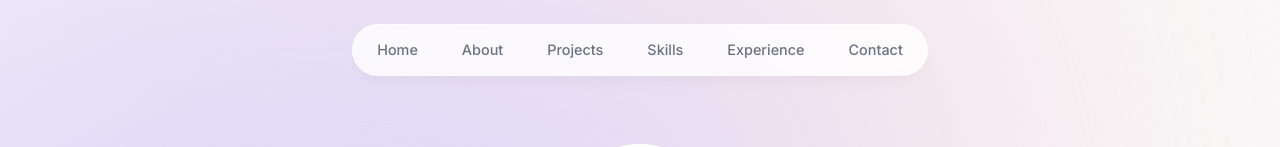
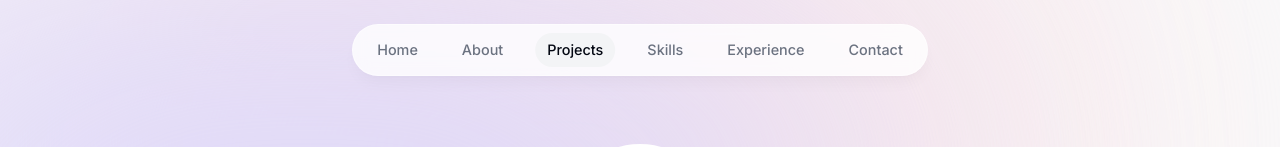
Before and after one commit to FEDEIZ/portfolio, a Next.js app: page / in a window 1280 px wide. Shown: the top 147 px of the page. Built offline with nearby package versions, Linux system fonts and the light colour scheme.

Commit message:
Context provider and react-interact-observer features

```diff
--- a/app/layout.tsx
+++ b/app/layout.tsx
@@ -1,6 +1,7 @@
 import Header from '@/components/Header'
 import './globals.css'
 import { Inter } from 'next/font/google'
+import ActiveSectionContextProvider from '@/context/ActiveSectionContextProvider'
 
 const inter = Inter({ subsets: ['latin'] })
 
@@ -15,13 +16,15 @@
   children: React.ReactNode
 }) {
   return (
-    <html lang="en">
+    <html lang="en" className='!scroll-smooth'>
       <body className={`${inter.className} bg-gray-50 text-gray-950 relative pt-28 sm:pt-36`}>
       <div className="bg-[#fbe2e3] absolute top-[-6rem] -z-10 right-[11rem] h-[31.25rem] w-[31.25rem] rounded-full blur-[10rem] sm:w-[68.75rem]"
       ></div>
       <div className="bg-[#dbd7fb] absolute top-[-1rem] -z-10 left-[-35rem] h-[31.25rem] w-[50rem] rounded-full blur-[10rem] sm:w-[68.75rem] md:left-[-33rem] lg:left-[-28rem] xl:left-[-15rem] 2xl:left-[-5rem]"></div>
-        <Header />
-        {children}
+        <ActiveSectionContextProvider>
+          <Header />
+          {children}
+        </ActiveSectionContextProvider>
         </body>
     </html>
   )
--- a/components/About.tsx
+++ b/components/About.tsx
@@ -2,14 +2,22 @@
 import React from 'react'
 import SectionHeader from './SectionHeader'
 import { motion } from 'framer-motion'
+import { useInView } from 'react-intersection-observer'
+import { useActiveSectionContext } from '@/context/ActiveSectionContextProvider'
+import { useSectionInView } from '@/lib/hooks'
 
 export default function About() {
+
+  const { ref } = useSectionInView("About");
+
   return (
     <motion.section className='mb-28 max-w-[45rem]
      text-center leading-8 sm:mb-40'
      initial={{opacity:0, y:100}}
      animate={{opacity:1, y:0}}
      transition={{delay: 0.5}}
+     id='about'
+     ref={ref}
      >
 
     <SectionHeader>About me</SectionHeader>
--- a/components/Header.tsx
+++ b/components/Header.tsx
@@ -1,10 +1,15 @@
 'use client'
-import React from 'react'
+import React, { useContext, useState } from 'react'
 import {motion} from 'framer-motion'
 import { links } from '@/lib/data'
 import Link from 'next/link'
+import clsx from 'clsx'
+import { ActiveSectionContext, useActiveSectionContext } from '@/context/ActiveSectionContextProvider'
 
 export default function Header() {
+
+  const {activeSection, setActiveSection} = useActiveSectionContext()
+
   return (
   <header className='z-[999] relative'>
     <motion.div
@@ -15,15 +20,36 @@
     <nav className='fixed flex top-[0.15rem] left-1/2 h-12 -translate-x-1/2 py-2 sm:top-[1.7rem] sm:h-[initial] sm:py-0'>
           <ul className='flex w-[22rem] flex-wrap items-center justify-center gap-y-1 text-[0.9rem] font-medium text-gray-500 sm:w-[initial] sm:flex-nowrap sm:gap-5'>
               {links.map(link=>(
-                  <motion.li className='h-3/4 flex items-center justify-center'
+                  <motion.li className='h-3/4 flex items-center justify-center relative'
                   key={link.hash}
                   initial={{y: -100, opacity:0}}
                   animate={{y:0, opacity:1}}
                   >
                       <Link
-                      className='flex items-center justify-center px-3 py-3
-                      hover:text-gray-950 transition'
-                      href={link.hash}>{link.name}</Link>
+                      className={clsx(
+                        "flex w-full items-center justify-center px-3 py-3 hover:text-gray-950 transition",
+                        {
+                          "text-gray-950":
+                            activeSection === link.name,
+                        }
+                      )}
+                      href={link.hash}
+                      onClick={() => {
+                        setActiveSection(link.name);
+                        //setTimeOfLastClick(Date.now());
+                      }}>{link.name}
+                      {link.name === activeSection && (
+                      <motion.span
+                        className="bg-gray-100 rounded-full absolute inset-0 -z-10"
+                        layoutId="activeSection"
+                    transition={{
+                      type: 'keyframes',
+                      stiffness: 380,
+                      damping: 30,
+                    }}
+                      ></motion.span>
+                      )}
+                      </Link>
                   </motion.li>
               ))}
           </ul>
--- a/components/Intro.tsx
+++ b/components/Intro.tsx
@@ -7,10 +7,14 @@
 import { HiDownload } from "react-icons/hi";
 import { FaGithubSquare } from "react-icons/fa";
 import Link from 'next/link'
+import { useSectionInView } from '@/lib/hooks'
 
 export default function Intro() {
+
+  const { ref } = useSectionInView("Home", 0.5);
+
   return (
-    <section className='mb-28 max-w-[50rem] text-center sm:mb-0'>
+    <section ref={ref} id='home' className="mb-28 max-w-[50rem] text-center sm:mb-0 scroll-mt-[100rem]">
         <div className='flex items-center justify-center'>
             <div className='relative'>
               <motion.div
--- a/components/Projects.tsx
+++ b/components/Projects.tsx
@@ -1,13 +1,17 @@
+"use client"
 import React, { useRef } from 'react'
 import SectionHeader from './SectionHeader'
 import { projectsData } from '@/lib/data'
 import Image from 'next/image'
 import { useScroll } from 'framer-motion'
 import Project from './Project'
+import { useSectionInView } from '@/lib/hooks'
 
 export default function Projects() {
+  const { ref } = useSectionInView("Projects", 0.5);
+
   return (
-    <section>
+    <section id="projects" ref={ref}>
         <SectionHeader>My Projects</SectionHeader>
         <div>
             {
--- /dev/null
+++ b/context/ActiveSectionContextProvider.tsx
@@ -0,0 +1,47 @@
+"use client"
+import { links } from '@/lib/data';
+import { SectionName } from '@/lib/types';
+import React, { createContext, useContext, useState } from 'react'
+
+
+type ActiveSectionContextProviderProps = {
+  children: React.ReactNode;
+};
+
+type ActiveSectionContextType = {
+  activeSection: SectionName;
+  setActiveSection: React.Dispatch<React.SetStateAction<SectionName>>;
+}
+
+export const ActiveSectionContext =
+  createContext<ActiveSectionContextType | null>(null);
+
+export default function ActiveSectionContextProvider({
+  children,
+}: ActiveSectionContextProviderProps) {
+
+    const [activeSection, setActiveSection] = useState<SectionName>("Home");
+
+    return (
+    <ActiveSectionContext.Provider value={
+      {
+        activeSection,
+      setActiveSection
+    }
+    }>
+      {children}
+    </ActiveSectionContext.Provider>
+  )
+}
+
+export function useActiveSectionContext() {
+  const context = useContext(ActiveSectionContext);
+
+  if (context === null) {
+    throw new Error(
+      "useActiveSectionContext must be used within an ActiveSectionContextProvider"
+    );
+  }
+
+  return context;
+}
--- /dev/null
+++ b/lib/hooks.ts
@@ -0,0 +1,22 @@
+import { useEffect } from "react";
+import { useInView } from "react-intersection-observer";
+import { SectionName } from "./types";
+import { useActiveSectionContext } from "@/context/ActiveSectionContextProvider";
+
+
+export function useSectionInView(sectionName: SectionName, threshold = 0.75) {
+  const { ref, inView } = useInView({
+    threshold,
+  });
+  const { setActiveSection } = useActiveSectionContext();
+
+  useEffect(() => {
+    if (inView) {
+      setActiveSection(sectionName);
+    }
+  }, [inView, setActiveSection, sectionName]);
+
+  return {
+    ref,
+  };
+}
--- /dev/null
+++ b/lib/types.ts
@@ -0,0 +1,3 @@
+import { links } from "./data";
+
+export type SectionName = (typeof links)[number]["name"];
--- a/package.json
+++ b/package.json
@@ -13,6 +13,7 @@
     "@types/react": "18.2.43",
     "@types/react-dom": "18.2.17",
     "autoprefixer": "10.4.16",
+    "clsx": "^2.0.0",
     "eslint": "8.55.0",
     "eslint-config-next": "14.0.4",
     "framer-motion": "^10.12.17",
@@ -21,6 +22,7 @@
     "react": "18.2.0",
     "react-dom": "18.2.0",
     "react-icons": "^4.12.0",
+    "react-intersection-observer": "^9.5.3",
     "tailwindcss": "3.3.6",
     "typescript": "5.3.3"
   }
```
Also changed, not shown: 1 other file (tests, documents, lock files or other folders).
